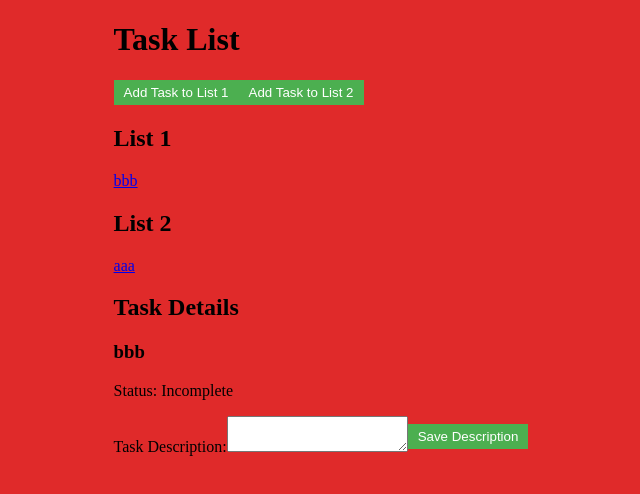
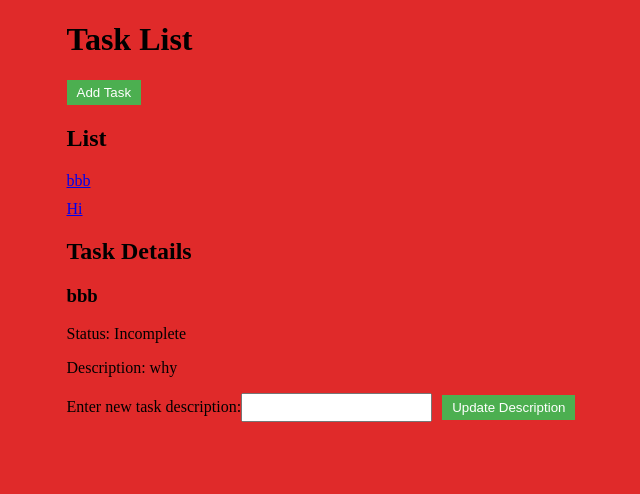
Before and after one commit to MAuriliaTTP/To-Do-List, a React (Vite) app in the folder TDL/: page /task/1688010513887 in a window 1280 px wide. Shown: the top 494 px of the page, without its empty margins (319-959 px from the left). Built offline with nearby package versions, Linux system fonts and the light colour scheme; data requests are answered from the project's data file.

Commit message:
Hw for Monday

```diff
--- a/TDL/db.json
+++ b/TDL/db.json
@@ -4,14 +4,13 @@
       "id": 1688010513887,
       "title": "bbb",
       "completed": false,
-      "description": "Hello"
-    }
-  ],
-  "tasksList2": [
+      "description": "why"
+    },
     {
-      "id": 1688010518574,
-      "title": "aaa",
-      "completed": false
+      "id": 1688434931322,
+      "title": "Hi",
+      "completed": false,
+      "description": "why"
     }
   ]
 }
--- a/TDL/src/App.jsx
+++ b/TDL/src/App.jsx
@@ -7,7 +7,6 @@ import TaskDetails from './TaskDetails.jsx';
 
 const App = () => {
   const [tasksList1, setTasksList1] = useState([]);
-  const [tasksList2, setTasksList2] = useState([]);
   const [isModalOpen, setModalOpen] = useState(false);
   const [taskTitle, setTaskTitle] = useState('');
   const [selectedList, setSelectedList] = useState(null);
@@ -17,11 +16,6 @@ const App = () => {
     fetch('http://localhost:3000/tasksList1')
       .then((response) => response.json())
       .then((data) => setTasksList1(data));
-
-    // Fetch data for List 2
-    fetch('http://localhost:3000/tasksList2')
-      .then((response) => response.json())
-      .then((data) => setTasksList2(data));
   }, []);
 
   const openModal = (list) => {
@@ -43,13 +37,10 @@ const App = () => {
     if (taskTitle.trim() === '') {
       return;
     }
-    const newTask = { id: Date.now(), title: taskTitle, completed: false };
+    const newTask = { id: Date.now(), title: taskTitle, completed: false, description:'' };
 
     if (selectedList === 'list1') {
       setTasksList1([...tasksList1, newTask]);
-    } else if (selectedList === 'list2') {
-      setTasksList2([...tasksList2, newTask]);
-    }
 
     // Determine the selected list and update accordingly
     if (selectedList === 'list1') {
@@ -65,21 +56,8 @@ const App = () => {
           setTasksList1([...tasksList1, data]);
           closeModal();
         });
-    } else if (selectedList === 'list2') {
-      fetch('http://localhost:3000/tasksList2', {
-        method: 'POST',
-        headers: {
-          'Content-Type': 'application/json',
-        },
-        body: JSON.stringify(newTask),
-      })
-        .then((response) => response.json())
-        .then((data) => {
-          setTasksList2([...tasksList2, data]);
-          closeModal();
-        });
     }
-
+    }
     closeModal();
   };
 
@@ -90,11 +68,6 @@ const App = () => {
         task.id === taskId ? { ...task, completed: true } : task
       );
       setTasksList1(updatedTasks);
-    } else if (selectedList === 'list2') {
-      const updatedTasks = tasksList2.map((task) =>
-        task.id === taskId ? { ...task, completed: true } : task
-      );
-      setTasksList2(updatedTasks);
     }
   };
 
@@ -103,10 +76,7 @@ const App = () => {
       <div className="App">
         <h1>Task List</h1>
         <button className="add-button" onClick={() => openModal('list1')}>
-          Add Task to List 1
-        </button>
-        <button className="add-button" onClick={() => openModal('list2')}>
-          Add Task to List 2
+          Add Task
         </button>
         {isModalOpen && (
           <Modal onClose={closeModal}>
@@ -127,21 +97,16 @@ const App = () => {
             </form>
           </Modal>
         )}
-        <h2>List 1</h2>
+        <h2>List</h2>
         <TaskList tasks={tasksList1} markTaskAsCompleted={markTaskAsCompleted} />
-        <h2>List 2</h2>
-        <TaskList tasks={tasksList2} markTaskAsCompleted={markTaskAsCompleted} />
       </div>
-      <div className="App">
-      {/*console.log(tasklist1)*/}
-        <Routes>
-          <Route
-            path="/task/:taskId"
-
-            element={<TaskDetails tasks={tasksList1.concat(tasksList2)} />}
-          />
-        </Routes>
-      </div>
+      <Routes>
+      <Route
+        path="/"
+        element={<TaskList tasks={tasksList1} markTaskAsCompleted={markTaskAsCompleted} />}
+      />
+      <Route path="/task/:taskId" element={<TaskDetails tasks={tasksList1} />} />
+    </Routes>
     </Router>
   );
 };
--- a/TDL/src/TaskDetails.jsx
+++ b/TDL/src/TaskDetails.jsx
@@ -1,78 +1,85 @@
 import React, { useState, useEffect } from 'react';
-import { useParams } from 'react-router-dom';
+import { BrowserRouter as Router, Routes, Route, Link, useParams } from 'react-router-dom';
 
-const TaskDetails = () => {
+const TaskList = ({ tasks, markTaskAsCompleted }) => {
+  return (
+    <ul>
+      {tasks.map((task) => (
+        <li key={task.id}>
+          <Link to={`/task/${task.id}`}>{task.title}</Link>
+          <button onClick={() => markTaskAsCompleted(task.id)}>Mark as Completed</button>
+        </li>
+      ))}
+    </ul>
+  );
+};
+
+const TaskDetails = ({ tasks }) => {
   const { taskId } = useParams();
   const [task, setTask] = useState(null);
   const [taskDescription, setTaskDescription] = useState('');
 
   useEffect(() => {
-    const fetchTask = async () => {
-      try {
-        const response = await fetch(`http://localhost:3000/tasksList1/${taskId}`);
-        if (!response.ok) {
-          throw new Error('Failed to fetch task');
-        }
-        const data = await response.json();
-        setTask(data);
-      } catch (error) {
-        console.error(error);
-      }
-    };
+    const foundTask = tasks.find((task) => task.id.toString() === taskId);
+    setTask(foundTask);
+  }, [tasks, taskId]);
 
-    fetchTask();
-  }, [taskId]);
-
-  const handleTaskDescriptionChange = (event) => {
+  const handleDescriptionChange = (event) => {
     setTaskDescription(event.target.value);
   };
 
-  const handleSubmit = async (event) => {
+  const updateDescription = (event) => {
     event.preventDefault();
 
-    try {
-      const response = await fetch(`http://localhost:3000/tasksList1/${taskId}`, {
+    if (!task) {
+      return;
+    }
+
+    const updatedTask = { ...task, description: taskDescription };
+
+    fetch(`http://localhost:3000/tasksList1/${taskId}`, {
       method: 'PATCH',
       headers: {
         'Content-Type': 'application/json',
       },
-        body: JSON.stringify({ description: taskDescription }),
+      body: JSON.stringify(updatedTask),
+    })
+      .then((response) => response.json())
+      .then((data) => {
+        setTask(data);
+      })
+      .catch((error) => {
+        console.error('Error updating task description:', error);
       });
-
-      if (!response.ok) {
-        throw new Error('Failed to update task');
-      }
-
-      // Optionally, you can update the task state with the updated task data from the response
-
-      // Reset the task description field
-      setTaskDescription('');
-    } catch (error) {
-      console.error(error);
-    }
   };
-
-  if (!task) {
-    return <p>Loading task...</p>;
-  }
 
   return (
     <div>
       <h2>Task Details</h2>
+      {task ? (
+        <div>
           <h3>{task.title}</h3>
           <p>Status: {task.completed ? 'Completed' : 'Incomplete'}</p>
-      <form onSubmit={handleSubmit}>
+          <p>Description: {task.description}</p>
+
+          <form onSubmit={updateDescription}>
             <label>
-          Task Description:
-          <textarea
+              Enter new task description:
+              <input
+                type="text"
                 value={taskDescription}
-            onChange={handleTaskDescriptionChange}
+                onChange={handleDescriptionChange}
               />
             </label>
-        <button type="submit">Save Description</button>
+            <button type="submit">Update Description</button>
           </form>
+        </div>
+      ) : (
+        <p>Task not found</p>
+      )}
     </div>
   );
 };
 
+
 export default TaskDetails;
--- a/TDL/src/TaskItem.jsx
+++ b/TDL/src/TaskItem.jsx
@@ -3,14 +3,13 @@ import React from 'react';
 const TaskItem = ({ task, markTaskAsCompleted }) => {
   const handleTaskClick = () => {
     markTaskAsCompleted(task.id);
-
   };
 
   return (
     <li
       className={`TaskItem ${task.completed ? 'completed' : ''}`}
       onClick={handleTaskClick}
-    >aaaa
+    >
       {task.title}
     </li>
   );
```
Lines whose indentation alone changed are shown as unchanged.
